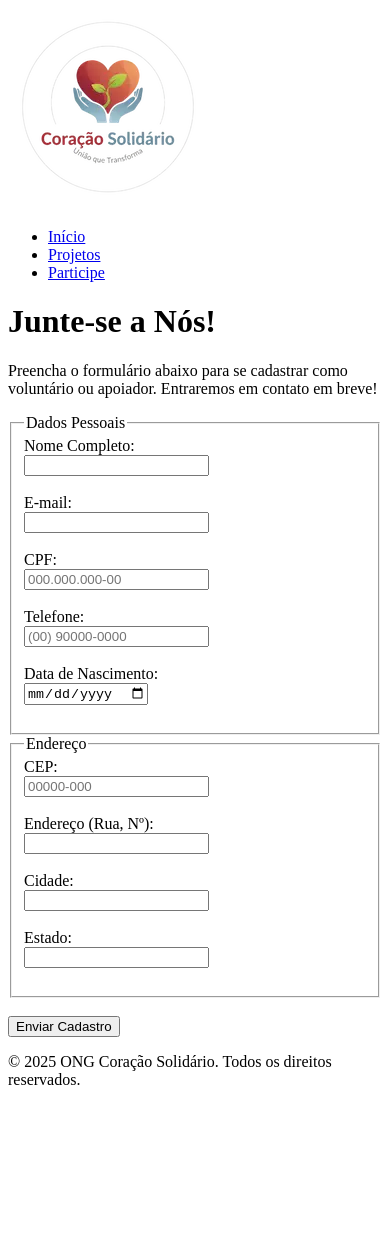
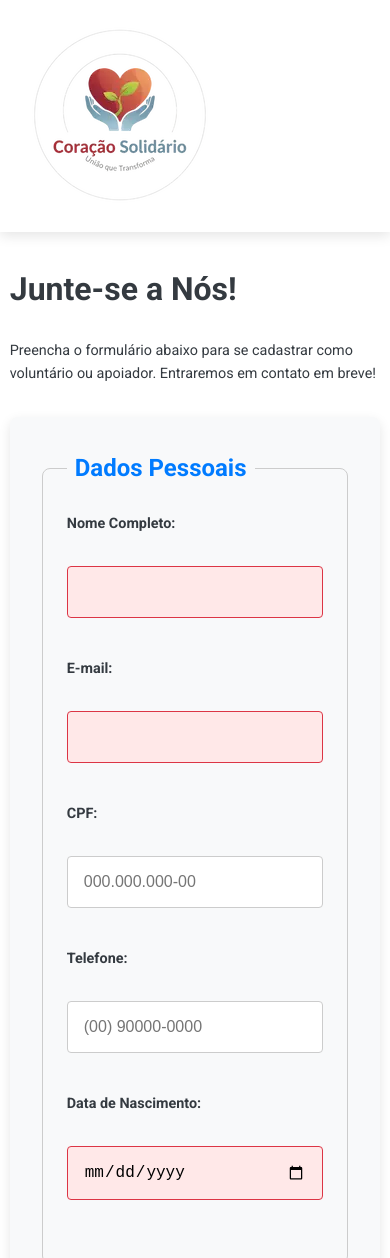
Before and after one commit to fabiosantosu/plataforma-ong-frontend, a plain HTML site: page cadastro.html in a window 390 px wide. Shown: the top 1258 px of the page. Before the commit the page ends 1105 px from the top, so only its background shows below. Drawn offline with Linux system fonts and the light colour scheme.

Commit message:
refactor: Melhora estrutura de containers e aplica classes responsivas

```diff
--- a/cadastro.html
+++ b/cadastro.html
@@ -5,6 +5,10 @@
     <meta name="viewport" content="width=device-width, initial-scale=1.0">
     <title>Participe - ONG Coração Solidário</title>
     <link rel="icon" type="image/png" href="imagens/favicon.png">
+    <link rel="stylesheet" href="css/main.css">
+  <link rel="preconnect" href="https://fonts.googleapis.com">
+  <link rel="preconnect" href="https://fonts.gstatic.com" crossorigin>
+  <link href="https://fonts.googleapis.com/css2?family=Roboto:wght@400;700&display=swap" rel="stylesheet">
 </head>
 <body>
 
@@ -21,54 +25,43 @@
                 <li><a href="cadastro.html">Participe</a></li>
             </ul>
         </nav>
+        <button class="menu-hamburguer">☰</button>
     </header>
 
     <main>
+        <div class="container">
             <h1>Junte-se a Nós!</h1>
             <p>Preencha o formulário abaixo para se cadastrar como voluntário ou apoiador. Entraremos em contato em breve!</p>
-
             <form action="#" method="post">
 
                 <fieldset>
                     <legend>Dados Pessoais</legend>
-
                     <label for="nome">Nome Completo:</label><br>
                     <input type="text" id="nome" name="nome" required minlength="3"><br><br>
-
                     <label for="email">E-mail:</label><br>
                     <input type="email" id="email" name="email" required><br><br>
-
                     <label for="cpf">CPF:</label><br>
                     <input type="text" id="cpf" name="cpf" placeholder="000.000.000-00" pattern="\d{3}\.\d{3}\.\d{3}-\d{2}" required><br><br>
-
                     <label for="telefone">Telefone:</label><br>
                     <input type="tel" id="telefone" name="telefone" placeholder="(00) 90000-0000" pattern="\(\d{2}\)\s\d{5}-\d{4}" required><br><br>
-
                     <label for="nascimento">Data de Nascimento:</label><br>
                     <input type="date" id="nascimento" name="nascimento" required><br><br>
                 </fieldset>
-
                 <fieldset>
                     <legend>Endereço</legend>
-
                     <label for="cep">CEP:</label><br>
                     <input type="text" id="cep" name="cep" placeholder="00000-000" pattern="\d{5}-\d{3}" required><br><br>
-
                     <label for="endereco">Endereço (Rua, Nº):</label><br>
                     <input type="text" id="endereco" name="endereco" required><br><br>
-
                     <label for="cidade">Cidade:</label><br>
                     <input type="text" id="cidade" name="cidade" required><br><br>
-
                     <label for="estado">Estado:</label><br>
                     <input type="text" id="estado" name="estado" required><br><br>
-
                 </fieldset>
-
                 <br>
-            <button type="submit">Enviar Cadastro</button>
-
+                <button type="submit" class="btn btn-primary">Enviar Cadastro</button>
             </form>
+        </div>
     </main>
 
     <footer>
--- /dev/null
+++ b/css/_base.css
@@ -0,0 +1,45 @@
+/* css/_base.css */
+
+/* Reset básico */
+* {
+  margin: 0;
+  padding: 0;
+  box-sizing: border-box;
+}
+
+body {
+  font-family: var(--font-family-base);
+  font-size: var(--font-size-body);
+  line-height: var(--line-height-base);
+  color: var(--color-neutral-dark);
+  background-color: var(--color-white);
+}
+
+h1, h2, h3 {
+  margin-bottom: var(--spacing-md);
+}
+
+h1 { font-size: var(--font-size-h1); }
+h2 { font-size: var(--font-size-h2); }
+h3 { font-size: var(--font-size-h3); }
+
+p {
+  margin-bottom: var(--spacing-sm);
+}
+
+a {
+  color: var(--color-primary);
+  text-decoration: none;
+  transition: color var(--transition-speed);
+}
+
+a:hover {
+  color: var(--color-primary-dark);
+  text-decoration: underline;
+}
+
+/* Regra de ouro para imagens responsivas */
+img, picture {
+  max-width: 100%;
+  display: block; /* Remove espaços extras abaixo da imagem */
+}
--- /dev/null
+++ b/css/_buttons.css
@@ -0,0 +1,46 @@
+/* css/_buttons.css */
+
+.btn {
+  display: inline-block;
+  padding: var(--spacing-sm) var(--spacing-md);
+  font-size: var(--font-size-body);
+  font-weight: bold;
+  text-align: center;
+  text-transform: uppercase;
+  cursor: pointer;
+  border: 2px solid transparent;
+  border-radius: var(--border-radius);
+  transition: all var(--transition-speed);
+}
+
+/* Estilo do botão primário (principal) */
+.btn-primary {
+  background-color: var(--color-primary);
+  color: var(--color-white);
+}
+
+/* Estados Visuais do Botão Primário */
+
+.btn-primary:hover {
+  background-color: var(--color-primary-dark);
+  box-shadow: var(--box-shadow);
+  transform: translateY(-2px);
+}
+
+.btn-primary:focus {
+  outline: none;
+  box-shadow: 0 0 8px rgba(0, 123, 255, 0.6);
+}
+
+.btn-primary:active {
+  transform: translateY(1px);
+  box-shadow: none;
+}
+
+/* Estado desabilitado */
+.btn:disabled {
+  background-color: var(--color-neutral-medium);
+  cursor: not-allowed;
+  transform: none;
+  box-shadow: none;
+}
--- /dev/null
+++ b/css/_cards.css
@@ -0,0 +1,21 @@
+/* css/_cards.css */
+.project-card {
+  background-color: var(--color-white);
+  border-radius: var(--border-radius);
+  box-shadow: var(--box-shadow);
+  overflow: hidden; /* Garante que a imagem não vaze das bordas arredondadas */
+  transition: transform var(--transition-speed);
+  height: 100%;
+}
+
+.project-card:hover {
+  transform: translateY(-5px);
+}
+
+.card-content {
+  padding: var(--spacing-md);
+}
+
+.card-content h2 {
+  margin-top: 0;
+}
--- /dev/null
+++ b/css/_forms.css
@@ -0,0 +1,62 @@
+/* css/_forms.css */
+
+form {
+  max-width: 700px; /* Define uma largura máxima para o formulário */
+  margin: var(--spacing-lg) auto; /* Centraliza o formulário na página */
+  padding: var(--spacing-lg);
+  background-color: var(--color-neutral-light);
+  border-radius: var(--border-radius);
+  box-shadow: var(--box-shadow);
+}
+
+fieldset {
+  border: 1px solid #ccc;
+  padding: var(--spacing-md);
+  margin-bottom: var(--spacing-md);
+  border-radius: var(--border-radius);
+}
+
+legend {
+  font-weight: bold;
+  font-size: var(--font-size-h3);
+  color: var(--color-primary);
+  padding: 0 var(--spacing-xs);
+}
+
+label {
+  display: block; /* Faz a label ocupar uma linha inteira */
+  margin-bottom: var(--spacing-xs);
+  font-weight: bold;
+}
+
+input[type="text"],
+input[type="email"],
+input[type="tel"],
+input[type="date"] {
+  width: 100%;
+  padding: var(--spacing-sm);
+  margin-bottom: var(--spacing-sm);
+  border: 1px solid #ccc;
+  border-radius: 4px;
+  font-size: var(--font-size-body);
+  transition: border-color var(--transition-speed), box-shadow var(--transition-speed);
+}
+
+/* Validação Visual */
+
+input:focus {
+  outline: none;
+  border-color: var(--color-primary);
+  box-shadow: 0 0 5px rgba(0, 123, 255, 0.5);
+}
+
+/* Quando o campo é obrigatório e está VÁLIDO */
+input:required:valid {
+  border-color: var(--color-secondary);
+}
+
+/* Quando o campo é obrigatório e está INVÁLIDO após a interação */
+input:required:invalid:not(:placeholder-shown) {
+  border-color: var(--color-danger);
+  background-color: #ffe8e8;
+}
--- /dev/null
+++ b/css/_header.css
@@ -0,0 +1,31 @@
+header {
+  display: flex;
+  justify-content: space-between;
+  align-items: center;
+  padding: var(--spacing-sm) 5%;
+  background-color: var(--color-white);
+  box-shadow: var(--box-shadow);
+  position: sticky;
+  top: 0;
+  z-index: 1000;
+}
+
+header nav ul {
+  display: flex;
+  list-style: none;
+  gap: var(--spacing-lg);
+}
+
+header nav a {
+  font-weight: bold;
+  font-size: var(--font-size-small);
+  text-transform: uppercase;
+}
+
+.menu-hamburguer {
+  display: none; /* Escondido por padrão em telas grandes */
+  font-size: 2rem;
+  background: none;
+  border: none;
+  cursor: pointer;
+}
--- /dev/null
+++ b/css/_layout.css
@@ -0,0 +1,80 @@
+/* css/_layout.css */
+
+.container {
+  width: 90%;
+  max-width: 1200px;
+  margin: 0 auto;
+  padding: var(--spacing-lg) 0;
+}
+
+/* Sistema de Grid de 12 Colunas com Flexbox */
+.grid {
+  display: flex;
+  flex-wrap: wrap;
+  gap: var(--spacing-md); /* Espaçamento entre as colunas */
+}
+
+/* Gera colunas de 1 a 12 */
+[class^="col-"] {
+  flex-grow: 1;
+  flex-basis: 0;
+  max-width: 100%;
+}
+
+.col-1 { flex-basis: calc(100% / 12 * 1); max-width: calc(100% / 12 * 1); }
+.col-2 { flex-basis: calc(100% / 12 * 2); max-width: calc(100% / 12 * 2); }
+/* ... continue para col-3, col-4, etc. até col-12 ... */
+.col-12 { flex-basis: 100%; max-width: 100%; }
+
+/* Usando CSS Grid para a estrutura principal da PÁGINA */
+body {
+  display: grid;
+  grid-template-rows: auto 1fr auto; /* Cabeçalho, conteúdo, rodapé */
+  min-height: 100vh;
+}
+
+main {
+  width: 100%;
+}
+
+footer {
+  background-color: var(--color-neutral-dark);
+  color: var(--color-white);
+  text-align: center;
+  padding: var(--spacing-md) 0;
+}
+
+/* BREAKPOINTS */
+
+/* 1. Telas Grandes (acima de 1200px) - já é o nosso padrão */
+
+/* 2. Tablets (até 992px) */
+@media (max-width: 992px) {
+  .col-md-6 { flex-basis: 50%; max-width: 50%; }
+  /* Adicione essa classe nos seus cards no HTML: <div class="col-4 col-md-6"> */
+}
+
+/* 3. Celulares Grandes (até 768px) */
+@media (max-width: 768px) {
+  h1 { font-size: 2rem; }
+  .col-sm-12 { flex-basis: 100%; max-width: 100%; }
+  /* Adicione essa classe nos cards: <div class="col-4 col-md-6 col-sm-12"> */
+
+  /* Menu Hamburguer */
+  header nav {
+    display: none; /* Esconde o menu principal */
+  }
+  .menu-hamburguer {
+    display: block; /* Mostra o botão */
+  }
+}
+
+/* 4. Celulares Pequenos (até 576px) */
+@media (max-width: 576px) {
+  .container { width: 95%; }
+}
+
+/* 5. Telas Extra Pequenas (opcional) */
+@media (max-width: 480px) {
+  body { font-size: 0.9rem; }
+}
--- /dev/null
+++ b/css/_variables.css
@@ -0,0 +1,37 @@
+/* css/_variables.css */
+
+:root {
+  /* Paleta de Cores (Mínimo 8) */
+  --color-primary: #007bff;      /* Azul principal para botões e links */
+  --color-primary-dark: #0056b3; /* Azul mais escuro para hover */
+  --color-secondary: #28a745;    /* Verde para sucesso ou destaque */
+  --color-accent: #ffc107;       /* Amarelo para alertas ou badges */
+  --color-danger: #dc3545;       /* Vermelho para erros */
+
+  --color-neutral-dark: #343a40; /* Preto suave para texto principal */
+  --color-neutral-medium: #6c757d;/* Cinza para texto secundário */
+  --color-neutral-light: #f8f9fa; /* Cinza claro para fundos de seção */
+  --color-white: #ffffff;         /* Branco puro */
+
+  /* Tipografia (Mínimo 5 tamanhos) */
+  --font-family-base: 'Roboto', sans-serif; /* Importe do Google Fonts */
+  --font-size-h1: 2.5rem;   /* 40px */
+  --font-size-h2: 2rem;     /* 32px */
+  --font-size-h3: 1.5rem;   /* 24px */
+  --font-size-body: 1rem;   /* 16px */
+  --font-size-small: 0.875rem;/* 14px */
+  --line-height-base: 1.6;
+
+  /* Espaçamento Modular */
+  --spacing-xs: 8px;
+  --spacing-sm: 16px;
+  --spacing-md: 24px;
+  --spacing-lg: 32px;
+  --spacing-xl: 48px;
+  --spacing-xxl: 64px;
+
+  /* Outras variáveis de design */
+  --border-radius: 8px;
+  --box-shadow: 0 4px 12px rgba(0, 0, 0, 0.1);
+  --transition-speed: 0.3s ease;
+}
```
Also changed, not shown: index.html (+5 -0 lines), projetos.html (+17 -4 lines). Lines whose indentation alone changed are shown as unchanged.
